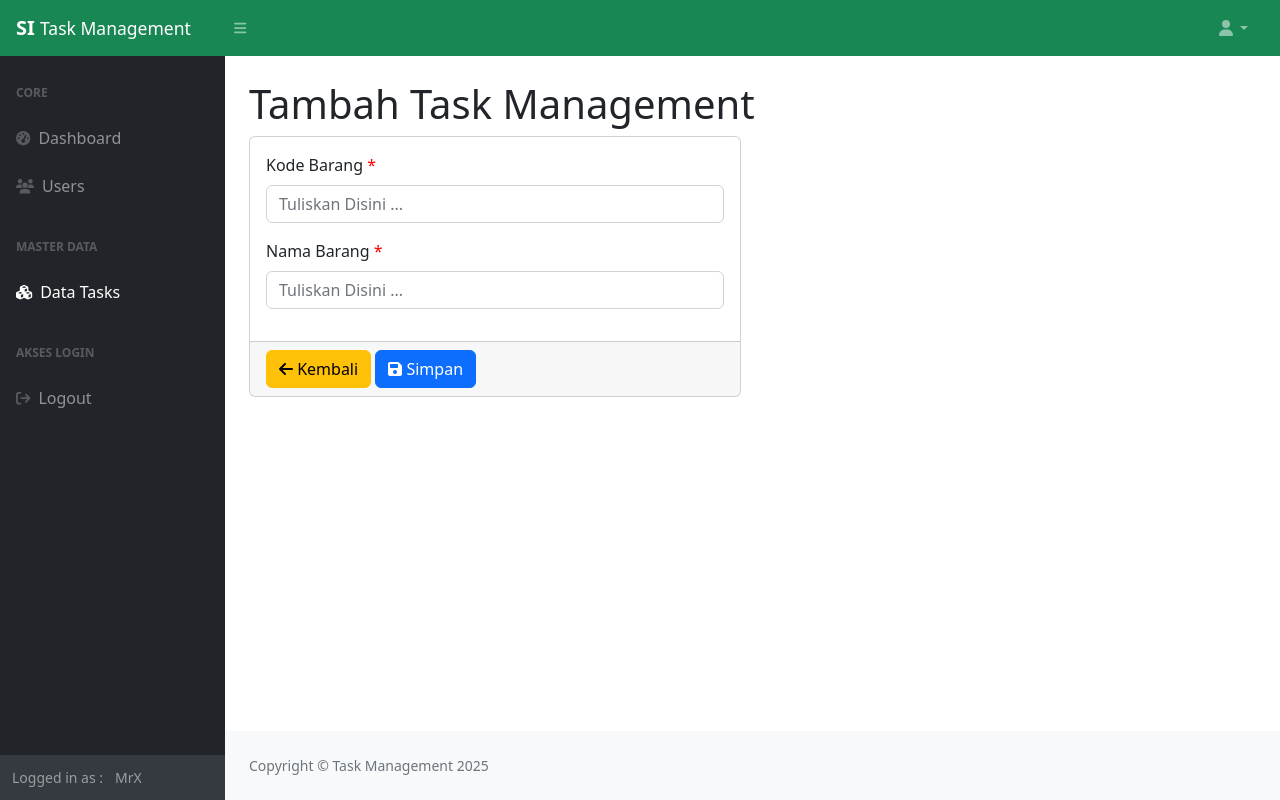
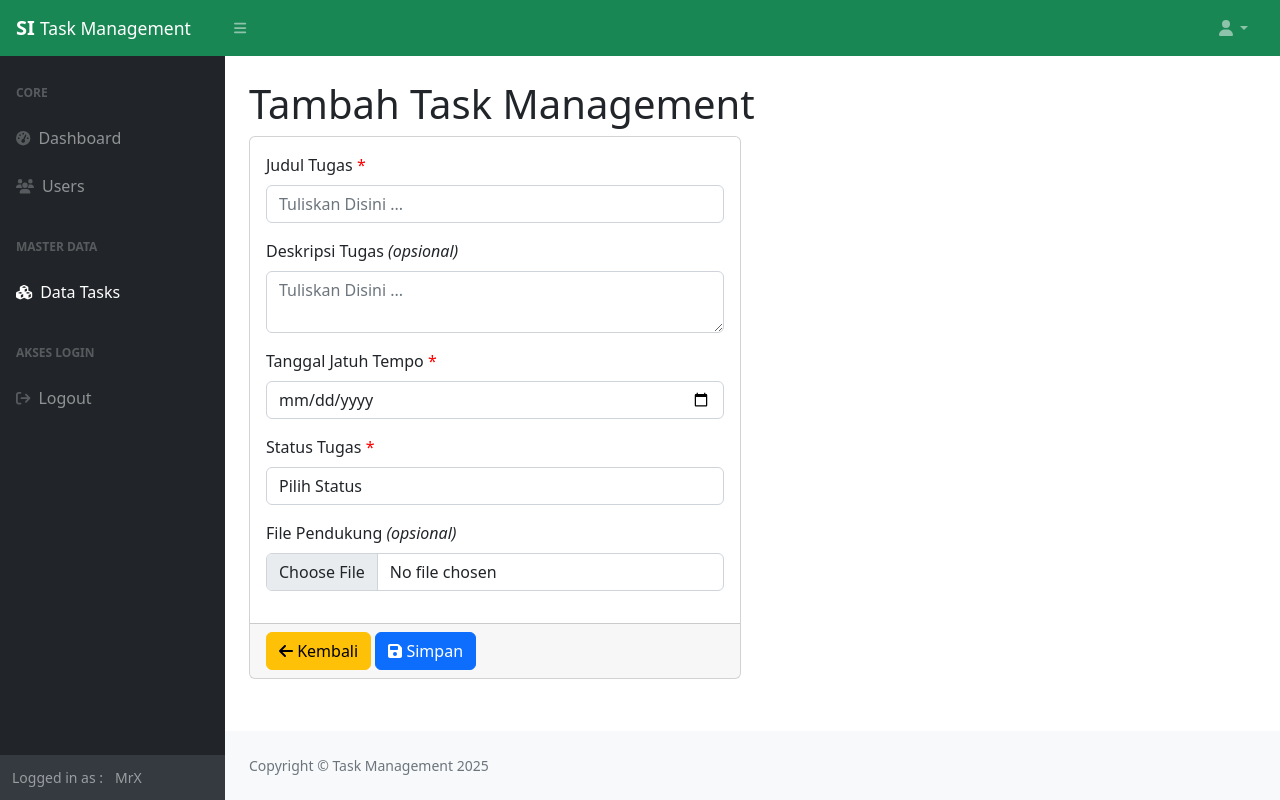
Before and after one commit to masikhsanms/taskmanagement, a CodeIgniter app: page /database/index.php/admin/cmasterdata/tambahtask in a window 1280 px wide. Run offline with CodeIgniter, Linux system fonts and the light colour scheme; some libraries are stand-ins or nearby versions.

Commit message:
[Main][IMS#MenuTask} - Add Task store to DB

```diff
--- a/application/controllers/admin/Cmasterdata.php
+++ b/application/controllers/admin/Cmasterdata.php
@@ -46,16 +46,10 @@ class Cmasterdata extends CI_Controller
     }
 
     public function simpantask(){
-        $mmasterdata  = $this->mmasterdata;
-        $rules      = $mmasterdata->rules_barang();
-        $this->form_validation->set_rules( $rules );
-
-        if( $this->form_validation->run() == FALSE ){
-            return $this->tambahtask();
-        }
-
-        if($mmasterdata->simpantask() > 0){
-            redirect(site_url('datatask'));
+        try {
+            $this->taskservices->save();
+        } catch (\Throwable $th) {
+            redirect('tambahtask');
         }
     }
 
--- a/application/libraries/TaskServices.php
+++ b/application/libraries/TaskServices.php
@@ -11,6 +11,7 @@ class TaskServices
         $this->CI->load->model('mauth');
         $this->CI->load->model('mpengguna');
         $this->CI->load->model('mtask');
+        $this->CI->load->library('upload');
     }
 
     public function current_user(){
@@ -51,20 +52,72 @@ class TaskServices
 
     }
 
-    public function save_user(){
-        $mpengguna  = $this->CI->mpengguna;
-        $rules      = $mpengguna->rules();
+    public function save(){
+        $mtask  = $this->CI->mtask;
+        $rules      = $mtask->rules();
         $form_validation = $this->CI->form_validation;
 
         $form_validation->set_rules( $rules );
 
-        if( $form_validation->run() == FALSE ){
-            redirect(site_url('tambahpengguna'));
+        if( isset($file_upload['error']) ){
+            $this->CI->session->set_flashdata('error', $file_upload['msg']);
+            redirect(site_url('tambahtask'));
         }
 
-        if($mpengguna->simpan() > 0){
-            redirect(site_url('pengguna'));
+        if( $form_validation->run() == FALSE ){
+            $this->CI->session->set_flashdata('error', validation_errors());
+            redirect(site_url('tambahtask'));
         }
+
+        $task_ID = $mtask->simpan();
+
+        if ($task_ID > 0) {
+
+
+            // upload file store to database
+            $file_store_db = $this->file_upload($this->CI->input->post('judul',true),$task_ID);
+
+            if( $file_store_db > 0 ){
+                $this->CI->mtask->update_idfile_task($file_store_db,$task_ID);
+            }
+
+            $this->CI->session->set_flashdata('success', 'Task berhasil disimpan!');
+            redirect(site_url('datatask'));
+        } else {
+            $this->CI->session->set_flashdata('error', 'Gagal menyimpan task.');
+            redirect(site_url('tambahtask'));
+        }
+
+    }
+
+    public function file_upload($filename,$task_ID){
+        $config['upload_path']          = FCPATH.'assets/upload/';
+        $config['allowed_types']        = 'pdf';
+        $config['file_name']            = $filename;
+        $config['overwrite']            = true;
+        $config['max_size']             = 5024; // 1MB
+
+        $this->CI->upload->initialize($config);
+
+        if ($this->CI->upload->do_upload('lampiran')) {
+            $name = $this->CI->upload->data("file_name");
+            $full_path = $this->CI->upload->data("full_path");
+
+            $datas = [
+                'nama_file' => $name,
+                'url_file' => $full_path,
+                'task_ID' => $task_ID
+            ];
+
+            return $this->CI->mtask->simpan_file($datas);
+
+        }else{
+            return [
+                'error' => true,
+                'msg' => $this->CI->upload->display_errors()
+            ];
+        }
+
     }
 
     public function update_user(){
--- a/application/models/Mtask.php
+++ b/application/models/Mtask.php
@@ -2,6 +2,7 @@
 class Mtask extends CI_Model
 {
     protected $table = 'datatask';
+    protected $table_file = 'lampiran';
 
     function rules(){
         $rules = array(
@@ -9,11 +10,6 @@ class Mtask extends CI_Model
                 'field' => 'judul',
                 'label' => 'Judul Tugas',
                 'rules' => 'required'
-            ),
-            array(
-                'field' => 'deskripsi',
-                'label' => 'Deskripsi Tugas',
-                'rules' => '',
             ),
             array(
                 'field' => 'status',
@@ -24,19 +20,11 @@ class Mtask extends CI_Model
                 ),
             ),
             array(
-                'field' => 'tanggal',
+                'field' => 'tanggaltempo',
                 'label' => 'Tanggal Jatuh Tempo',
                 'rules' => 'required',
                 'errors' => array(
                     'required' => 'You must provide a %s.',
-                ),
-            ),
-            array(
-                'field' => 'attachment',
-                'label' => 'Attachment file (PDF)',
-                'rules' => 'callback_validate_pdf',
-                'errors' => array(
-                    'validate_pdf' => 'The %s must be a valid PDF file.',
                 ),
             ),
         );
@@ -45,9 +33,8 @@ class Mtask extends CI_Model
     }
 
     function simpan(){
+
         $post = $this->input->post(NUll,TRUE); // enables XSS filtering
-
-        $post['password'] = password_hash($post['password'], PASSWORD_BCRYPT);
 
         $this->db->insert($this->table, $post);
 
@@ -55,6 +42,18 @@ class Mtask extends CI_Model
 
         return $insert_id;
     }
+
+    function simpan_file($data){
+        return $this->db->insert(
+            $this->table_file,
+            [
+                'nama_file'=>$data['nama_file'],
+                'url_file'=>$data['url_file'],
+                'task_ID'=>$data['task_ID']
+            ]
+        );
+    }
+
 
     function get_all(){
         $query = $this->db->select('*')
@@ -87,6 +86,12 @@ class Mtask extends CI_Model
 
     }
 
+    function update_idfile_task($file_ID,$task_ID){
+        $data = compact('file_ID');
+        $this->db->where('ID',$task_ID);
+        $this->db->update($this->table,$data);
+    }
+
     function delete($id){
         $query = $this->db->delete($this->table,['id'=>$id]);
         return $query;
--- a/application/views/admin/pages/datatask.php
+++ b/application/views/admin/pages/datatask.php
@@ -48,21 +48,51 @@
     <div class="col-md-6">
         <div class="content-wrapper">
 
-            <form action="<?= site_url('simpandatabarang'); ?>" method="POST">
+            <form action="<?= site_url('simpantask'); ?>" method="POST" enctype="multipart/form-data">
                 <div class="card">
                     <div class="card-body">
                         <div class="row">
                             <div class="col-md-12">
+
+                                <?php if ($this->session->flashdata('error')): ?>
+                                    <div class="alert alert-danger"><?= $this->session->flashdata('error'); ?></div>
+                                <?php elseif ($this->session->flashdata('success')) : ?>
+                                    <div class="alert alert-success"><?= $this->session->flashdata('success'); ?></div>
+                                <?php endif; ?>
+
                                 <div class="form-group">
-                                    <label>Kode Barang <span class="required">*</span></label>
-                                    <input placeholder="Tuliskan Disini ..." type="text" name="kode" autocomplete="off" class="form-control <?= form_error('kode') ? 'invalid' : ''; ?>">
-                                    <div class="invalid-feedbacks"><?= form_error('kode'); ?></div>
+                                    <label>Judul Tugas <span class="required">*</span></label>
+                                    <input placeholder="Tuliskan Disini ..." type="text" name="judul" autocomplete="off" class="form-control <?= form_error('judul') ? 'invalid' : ''; ?>">
+                                    <div class="invalid-feedbacks"><?= form_error('judul'); ?></div>
                                 </div>
+
                                 <div class="form-group">
-                                    <label>Nama Barang <span class="required">*</span></label>
-                                    <input placeholder="Tuliskan Disini ..." type="text" name="namabarang" autocomplete="off" class="form-control <?= form_error('namabarang') ? 'invalid' : ''; ?>">
-                                    <div class="invalid-feedbacks"><?= form_error('namabarang'); ?></div>
+                                    <label>Deskripsi Tugas <em>(opsional)</em></label>
+                                    <textarea name="deskripsi" class="form-control" placeholder="Tuliskan Disini ..."></textarea>
                                 </div>
+
+                                <div class="form-group">
+                                    <label>Tanggal Jatuh Tempo <span class="required">*</span></label>
+                                    <input type="date" name="tanggaltempo"  class="form-control <?= form_error('tanggaltempo') ? 'invalid' : ''; ?>">
+                                    <div class="invalid-feedbacks"><?= form_error('tanggaltempo'); ?></div>
+                                </div>
+
+                                <div class="form-group">
+                                    <label>Status Tugas <span class="required">*</span></label>
+                                    <select name="status" class="form-control <?= form_error('status') ? 'invalid' : ''; ?>">
+                                        <option value="">Pilih Status</option>
+                                        <option value="Pending">Pending</option>
+                                        <option value="In Progress">In Progress</option>
+                                        <option value="Completed">Completed</option>
+                                    </select>
+                                    <div class="invalid-feedbacks"><?= form_error('status'); ?></div>
+                                </div>
+
+                                <div class="form-group">
+                                    <label>File Pendukung <em>(opsional)</em></label>
+                                    <input type="file" name="lampiran" class="form-control">
+                                </div>
+
                             </div>
                         </div>
                     </div>
@@ -87,16 +117,45 @@
                     <div class="card-body">
                         <div class="row">
                             <div class="col-md-12">
+
+                                <?php if ($this->session->flashdata('error')): ?>
+                                    <div class="alert alert-danger"><?= $this->session->flashdata('error'); ?></div>
+                                <?php elseif ($this->session->flashdata('success')) : ?>
+                                    <div class="alert alert-success"><?= $this->session->flashdata('success'); ?></div>
+                                <?php endif; ?>
+
                                 <div class="form-group">
-                                    <label>Kode Barang <span class="required">*</span></label>
-                                    <input type="hidden" name="idhidden" value="<?= $getdatabyid['idbarang'] ?? ''; ?>">
-                                    <input value="<?= $getdatabyid['kode'] ?? ''; ?>" placeholder="Tuliskan Disini ..." type="text" name="kode" autocomplete="off" class="form-control <?= form_error('kode') ? 'invalid' : ''; ?>">
-                                    <div class="invalid-feedbacks"><?= form_error('kode'); ?></div>
+                                    <input type="hidden" name="idhidden" value="<?= $getdatabyid['ID'] ?? ''; ?>">
+                                    <label>Judul Tugas <span class="required">*</span></label>
+                                    <input value="<?= $getdatabyid['judul'] ?? ''; ?>" placeholder="Tuliskan Disini ..." type="text" name="judul" autocomplete="off" class="form-control <?= form_error('judul') ? 'invalid' : ''; ?>">
+                                    <div class="invalid-feedbacks"><?= form_error('judul'); ?></div>
                                 </div>
+
                                 <div class="form-group">
-                                    <label>Nama Barang <span class="required">*</span></label>
-                                    <input value="<?= $getdatabyid['namabarang'] ?? ''; ?>" placeholder="Tuliskan Disini ..." type="text" name="namabarang" autocomplete="off" class="form-control <?= form_error('namabarang') ? 'invalid' : ''; ?>">
-                                    <div class="invalid-feedbacks"><?= form_error('namabarang'); ?></div>
+                                    <label>Deskripsi Tugas <em>(opsional)</em></label>
+                                    <textarea value="<?= $getdatabyid['deskripsi'] ?? ''; ?>" name="deskripsi" class="form-control" placeholder="Tuliskan Disini ..."><?php echo $getdatabyid['deskripsi']; ?></textarea>
+                                </div>
+
+                                <div class="form-group">
+                                    <label>Tanggal Jatuh Tempo <span class="required">*</span></label>
+                                    <input type="date" value="<?= $getdatabyid['tanggaltempo'] ?? ''; ?>" name="tanggaltempo"  class="form-control <?= form_error('tanggaltempo') ? 'invalid' : ''; ?>">
+                                    <div class="invalid-feedbacks"><?= form_error('tanggaltempo'); ?></div>
+                                </div>
+
+                                <div class="form-group">
+                                    <label>Status Tugas <span class="required">*</span></label>
+                                    <select name="status" class="form-control <?= form_error('status') ? 'invalid' : ''; ?>">
+                                        <option value="">Pilih Status</option>
+                                        <option value="Pending" <?php echo (isset($getdatabyid['status']) && $getdatabyid['status'] === 'Pending'  ? 'selected' : '' ); ?> >Pending</option>
+                                        <option value="In Progress" <?php echo (isset($getdatabyid['status']) && $getdatabyid['status'] === 'In Progress'  ? 'selected' : '' ); ?>>In Progress</option>
+                                        <option value="Completed" <?php echo (isset($getdatabyid['status']) && $getdatabyid['status'] === 'Completed'  ? 'selected' : '' ); ?>>Completed</option>
+                                    </select>
+                                    <div class="invalid-feedbacks"><?= form_error('status'); ?></div>
+                                </div>
+
+                                <div class="form-group">
+                                    <label>File Pendukung <em>(opsional)</em></label>
+                                    <input type="file" name="lampiran" class="form-control">
                                 </div>
                             </div>
                         </div>
```
